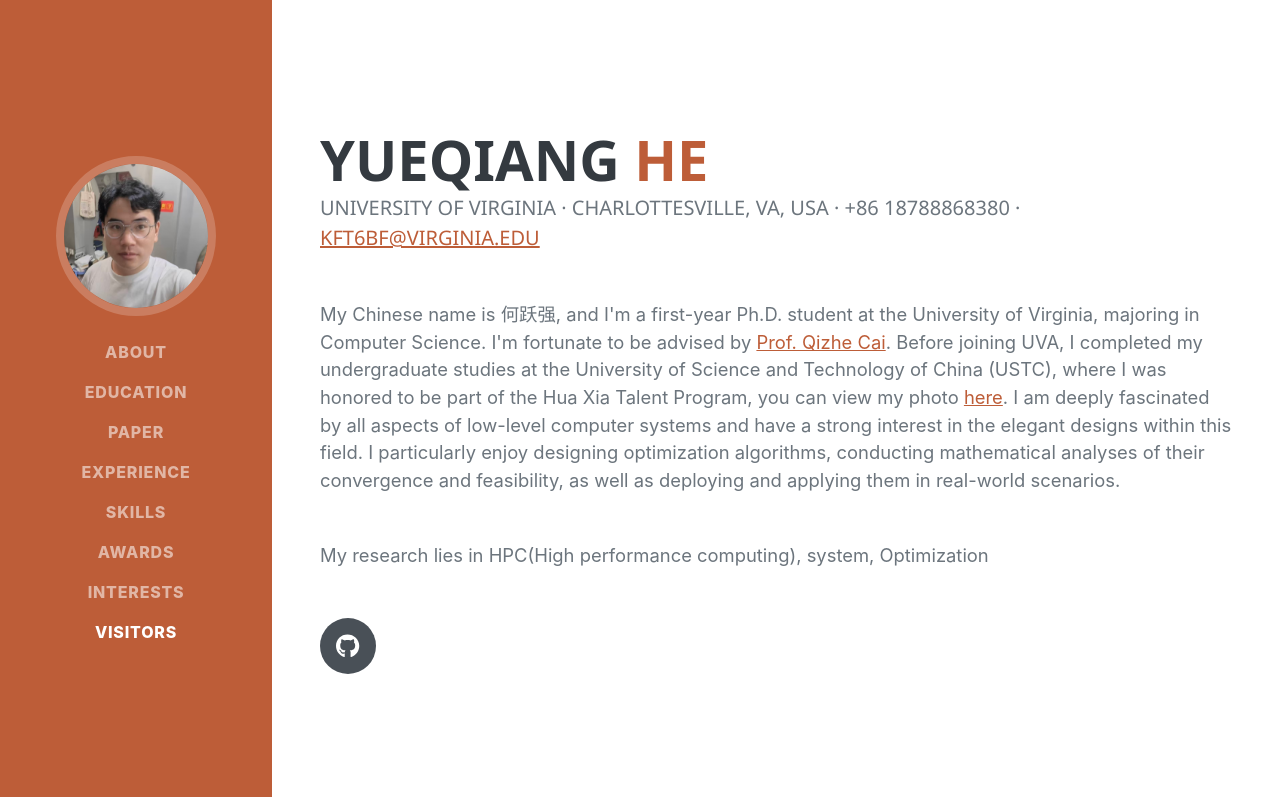
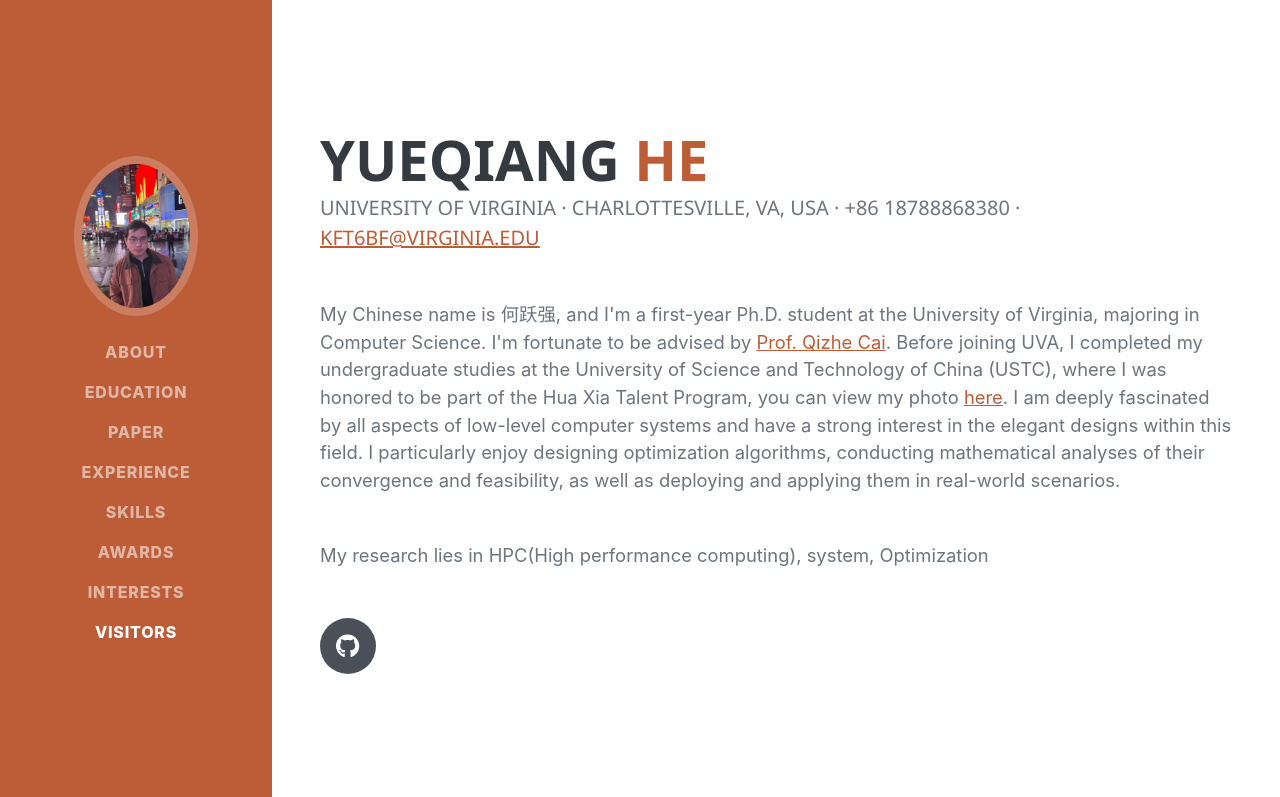
Before and after one commit to YueqiangHe/yueqianghe.github.io, a website: page index.html in a window 1280 px wide. Shown: the top 797 px of the page. Drawn offline with nearby package versions, Linux system fonts and the light colour scheme; a script that the page names is missing; a web font is replaced by a local one.

Commit message:
new photo

```diff
--- a/index.html
+++ b/index.html
@@ -24,7 +24,7 @@
         <a class="navbar-brand js-scroll-trigger" href="#page-top">
             <span class="d-block d-lg-none">Yueqiang He</span>
             <span class="d-none d-lg-block"><img class="img-fluid img-profile rounded-circle mx-auto mb-2"
-                    src="dist/assets/img/profile.png" alt="..." /></span>
+                    src="dist/assets/img/photo.jpg" alt="..." /></span>
         </a>
         <button class="navbar-toggler" type="button" data-bs-toggle="collapse" data-bs-target="#navbarResponsive"
             aria-controls="navbarResponsive" aria-expanded="false" aria-label="Toggle navigation"><span
```
Also changed, not shown: dist/assets/img/photo.jpg (added).
